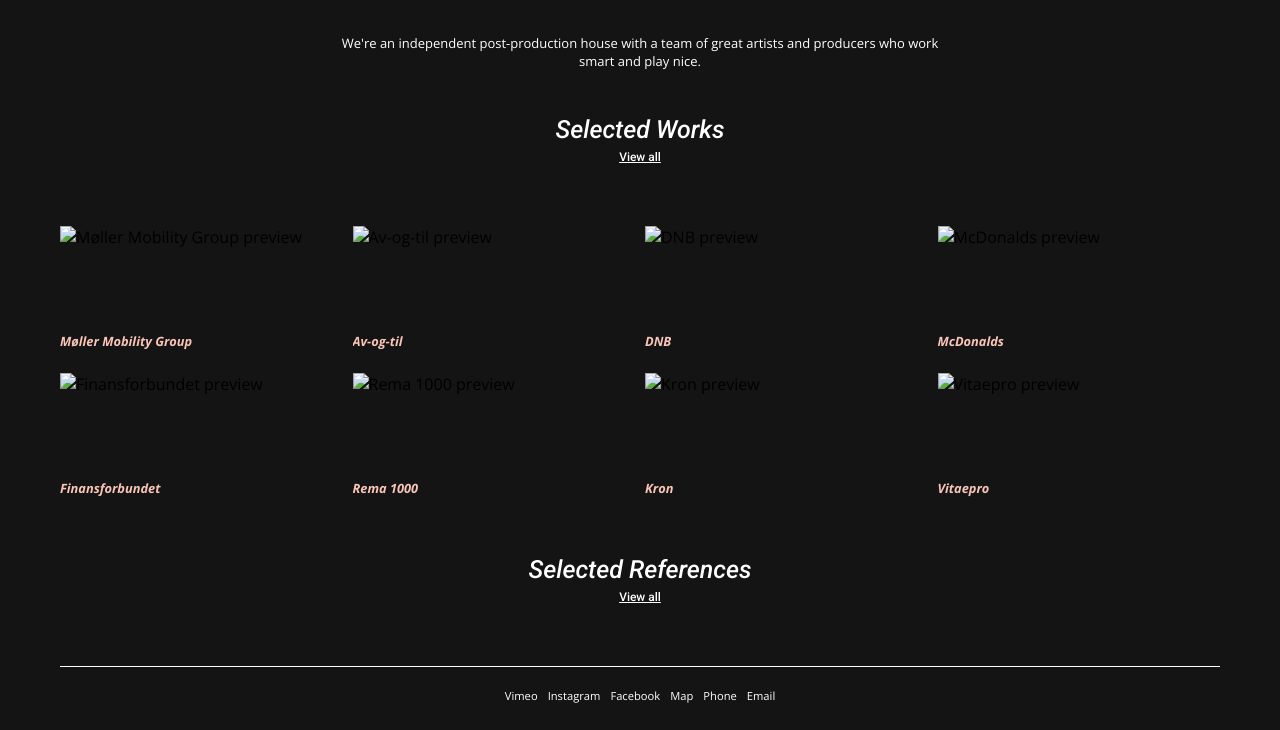
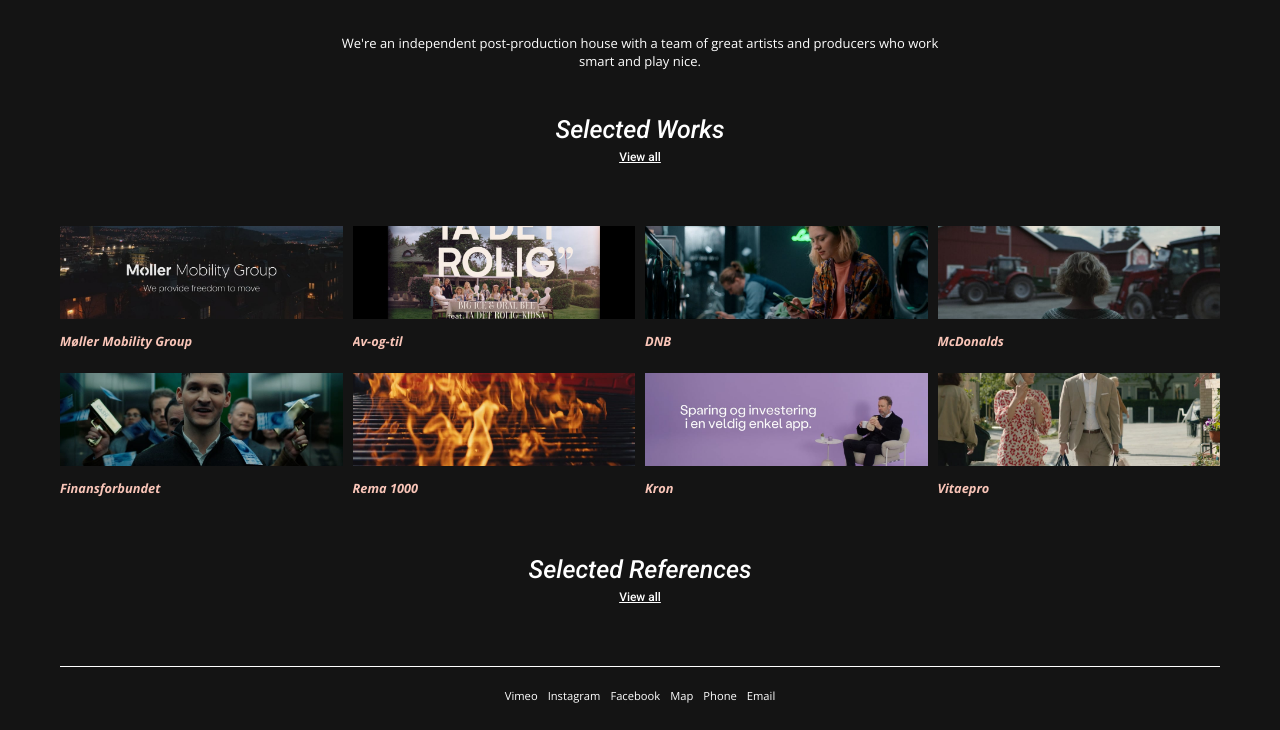
Before and after one commit to maxencevien/Visual-Wonders-Vien, a plain HTML site: page index.html in a window 1280 px wide. Shown: the part 750-1480 px from the top of the page. Drawn offline with nearby package versions, Linux system fonts and the light colour scheme.

Commit message:
index.html

```diff
--- a/index.html
+++ b/index.html
@@ -12,7 +12,7 @@
         <div class="hero__video">
 
             <video autoplay muted loop>
-                <source src="médias/video.mp4" type="video/mp4">
+                <source src="medias/video.mp4" type="video/mp4">
                 Votre navigateur ne supporte pas la vidéo.
             </video>
 
@@ -20,7 +20,7 @@
                 <div class="hero__gauche"></div>
                 <div class="hero__logo-container">
                     <div class="hero__logo">
-                        <img src="médias/logo.svg" alt="Logo" class="logo">
+                        <img src="medias/logo.svg" alt="Logo" class="logo">
                     </div>
                 </div>
                 <nav class="hero__menu">
@@ -57,7 +57,7 @@
             <article class="card">
                 <div class="card__img-container">
                     <!-- Image 1 -->
-                        <img src="médias/08.jpg" alt="Møller Mobility Group preview" class="card__img">
+                        <img src="medias/08.jpg" alt="Møller Mobility Group preview" class="card__img">
 
                 </div>
                 <div class="card__infos">
@@ -68,7 +68,7 @@
             <article class="card">
                 <div class="card__img-container">
                     <!-- Image 2 -->
-                        <img src="médias/01.jpg" alt="Av-og-til preview" class="card__img">
+                        <img src="medias/01.jpg" alt="Av-og-til preview" class="card__img">
 
                 </div>
                 <div class="card__infos">
@@ -79,7 +79,7 @@
             <article class="card">
                 <div class="card__img-container">
                     <!-- Image 3 -->
-                        <img src="médias/02.jpg" alt="DNB preview" class="card__img">
+                        <img src="medias/02.jpg" alt="DNB preview" class="card__img">
 
                 </div>
                 <div class="card__infos">
@@ -90,7 +90,7 @@
             <article class="card">
                 <div class="card__img-container">
                     <!-- Image 4 -->
-                        <img src="médias/03.jpg" alt="McDonalds preview" class="card__img">
+                        <img src="medias/03.jpg" alt="McDonalds preview" class="card__img">
 
                 </div>
                 <div class="card__infos">
@@ -101,7 +101,7 @@
             <article class="card">
                 <div class="card__img-container">
                     <!-- Image 5 -->
-                        <img src="médias/04.jpg" alt="Finansforbundet preview" class="card__img">
+                        <img src="medias/04.jpg" alt="Finansforbundet preview" class="card__img">
 
                 </div>
                 <div class="card__infos">
@@ -112,7 +112,7 @@
             <article class="card">
                 <div class="card__img-container">
                     <!-- Image 6 -->
-                        <img src="médias/05.jpg" alt="Rema 1000 preview" class="card__img">
+                        <img src="medias/05.jpg" alt="Rema 1000 preview" class="card__img">
 
                 </div>
                 <div class="card__infos">
@@ -123,7 +123,7 @@
             <article class="card">
                 <div class="card__img-container">
                     <!-- Image 7 -->
-                        <img src="médias/06.jpg" alt="Kron preview" class="card__img">
+                        <img src="medias/06.jpg" alt="Kron preview" class="card__img">
 
                 </div>
                 <div class="card__infos">
@@ -134,7 +134,7 @@
             <article class="card">
                 <div class="card__img-container">
                     <!-- Image 8 -->
-                        <img src="médias/07.jpg" alt="Vitaepro preview" class="card__img">
+                        <img src="medias/07.jpg" alt="Vitaepro preview" class="card__img">
 
                 </div>
                 <div class="card__infos">
```
